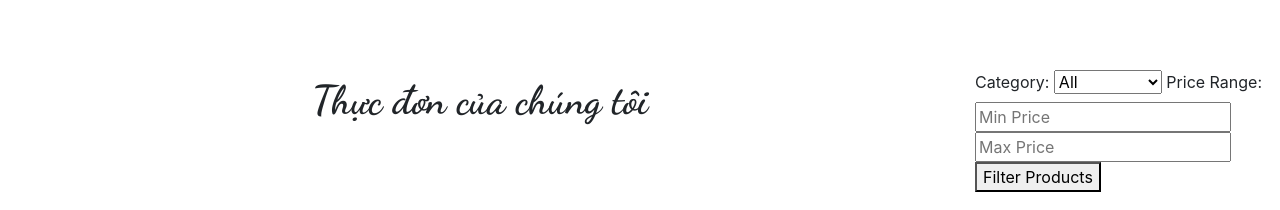
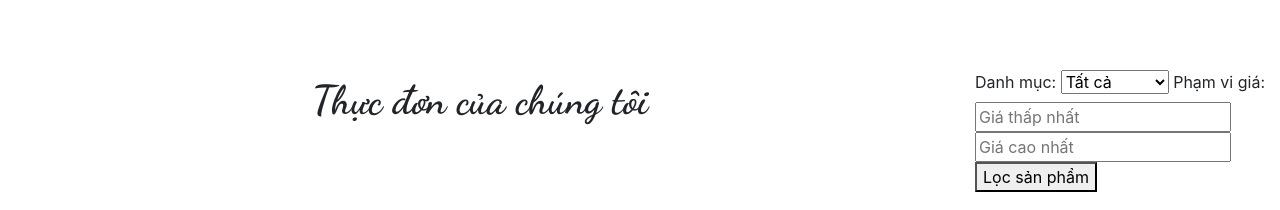
Before and after one commit to Phuc1105/ECMAScript-6, a website with bundled scripts: page client/menu.html in a window 1280 px wide. Shown: the part 124-334 px from the top of the page. Built offline with nearby package versions, Linux system fonts and the light colour scheme; data requests are answered from the project's data file.

Commit message:
[js]-client bộ lọc sản phẩm

```diff
--- a/client/menu.html
+++ b/client/menu.html
@@ -76,24 +76,22 @@
         </section>
       </div>
       <div class="col-3 layout_padding">
-        <label for="categoryFilter">Category:</label>
+        <label for="categoryFilter">Danh mục:</label>
         <select id="categoryFilter">
-          <option value="">All</option>
-
+          <option value="">Tất cả</option>
           <option value="1">Pizza</option>
           <option value="2">Hamburger</option>
         </select>
 
-        <label for="priceRangeFilter">Price Range:</label>
-        <input type="number" id="minPrice" placeholder="Min Price">
-        <input type="number" id="maxPrice" placeholder="Max Price">
+        <label for="priceRangeFilter">Phạm vi giá:</label>
+        <input type="number" id="minPrice" placeholder="Giá thấp nhất">
+        <input type="number" id="maxPrice" placeholder="Giá cao nhất">
 
-        <button onclick="filterProducts()">Filter Products</button>
-
+        <button onclick="filterProducts()">Lọc sản phẩm</button>
 
         <ul id="productList"></ul>
+      </div>
     </div>
-  </div>
   </div>
 
 
```
